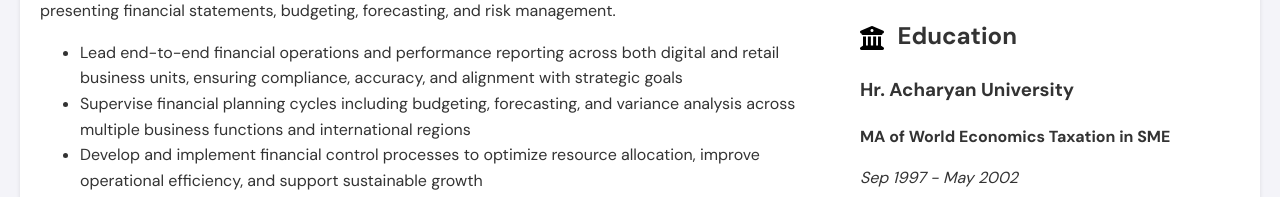
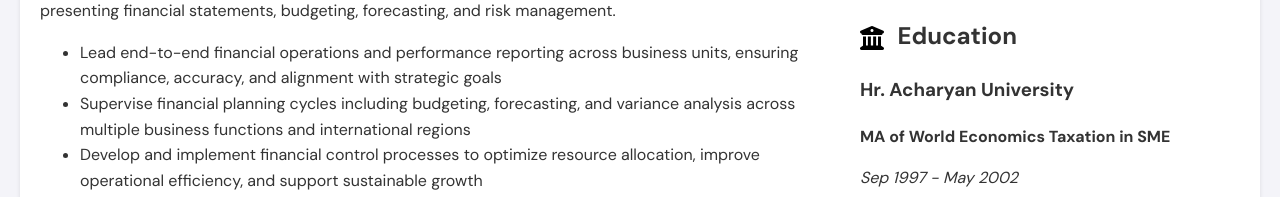
Before and after one commit to hovhannisyan91/liana_simonyan_cv, a plain HTML site: page index.html in a window 1280 px wide. Shown: the part 602-799 px from the top of the page. Drawn offline with Linux system fonts and the light colour scheme.

Commit message:
Update index.html

```diff
--- a/index.html
+++ b/index.html
@@ -70,7 +70,7 @@
                             Preparing and presenting financial statements, budgeting, forecasting, and risk management.
                         </p>
                             <ul>
-                                <li>Lead end-to-end financial operations and performance reporting across both digital and retail business units, ensuring compliance, accuracy, and alignment with strategic goals</li>
+                                <li>Lead end-to-end financial operations and performance reporting across business units, ensuring compliance, accuracy, and alignment with strategic goals</li>
                                 <li>Supervise financial planning cycles including budgeting, forecasting, and variance analysis across multiple business functions and international regions</li>
                                 <li>Develop and implement financial control processes to optimize resource allocation, improve operational efficiency, and support sustainable growth</li>
                                 <li>Collaborate with cross-functional teams to ensure timely and transparent communication between Finance and core business units, enabling data-driven decision-making</li>
```
